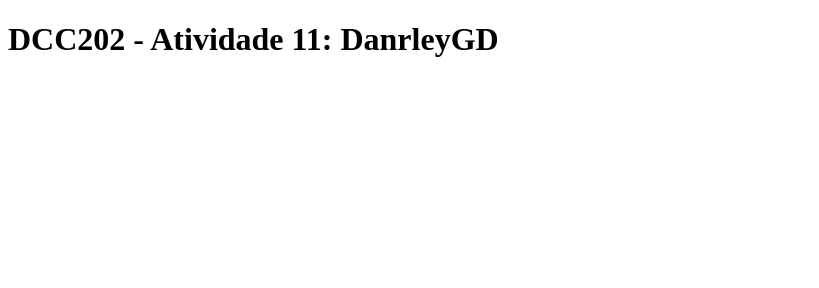
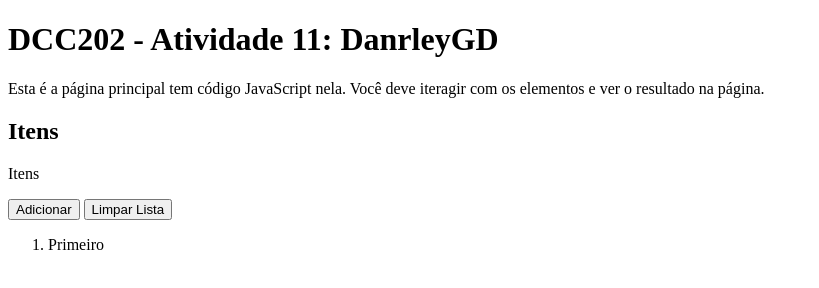
Before and after one commit to ufjf-dcc202/ufjf-dcc202-2023-3-b-atv11-Danrleygd, a plain HTML site: page index.html in a window 1280 px wide. Shown: the whole page, without its empty margins (0-819 px from the left). Drawn offline with Linux system fonts and the light colour scheme.

Commit message:
adiconaelementos body

```diff
--- a/index.html
+++ b/index.html
@@ -1,16 +1,25 @@
 <!DOCTYPE html>
 <html lang="pt">
   <head>
-    <meta charset="UTF-8">
-    <meta name="viewport" content="width=device-width, initial-scale=1.0">
+    <meta charset="UTF-8" />
+    <meta name="viewport" content="width=device-width, initial-scale=1.0" />
     <title>DCC202 - Atividade 11: DanrleyGD</title>
+    <script type="module" src="main.js"></script>
   </head>
   <body>
     <main>
       <h1>DCC202 - Atividade 11: DanrleyGD</h1>
       <p>
-
+        Esta é a página principal tem código JavaScript nela. Você deve iteragir
+        com os elementos e ver o resultado na página.
       </p>
+      <section>
+        <h2>Itens</h2>
+        <p id="entrada" contenteditable>Itens</p>
+        <button id="adicionar">Adicionar</button>
+        <button id="limpar">Limpar Lista</button>
+        <ol id="itens"></ol>
+      </section>
     </main>
   </body>
 </html>
```
Lines whose indentation alone changed are shown as unchanged.
